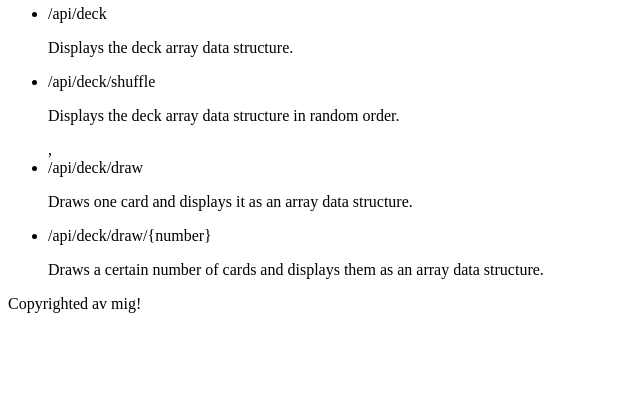
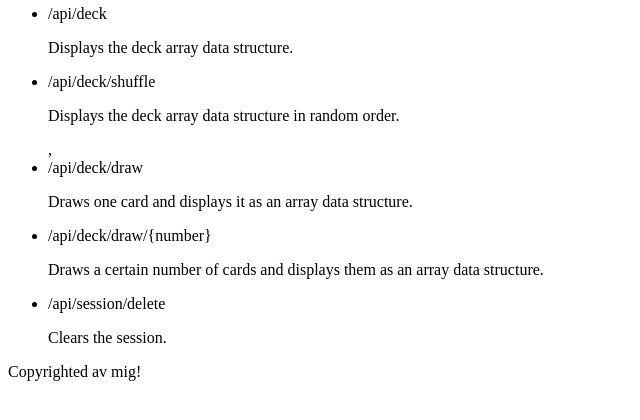
Before and after one commit to davidallert/mvc, a Symfony app: template templates/api.html.twig in a window 1280 px wide. Shown: the part 353-773 px from the top of the page, without its empty margins (0-640 px from the left). Run offline with Twig, Linux system fonts and the light colour scheme; the template is opened without the code that fills it, so the values that code supplies are empty; some libraries are stand-ins or nearby versions.

Commit message:
Add api description for api/session/delete.

```diff
--- a/templates/api.html.twig
+++ b/templates/api.html.twig
@@ -17,6 +17,8 @@
         <p>Draws one card and displays it as an array data structure.</p>
         <li>/api/deck/draw/{number}</li>
         <p>Draws a certain number of cards and displays them as an array data structure.</p>
+        <li>/api/session/delete</li>
+        <p>Clears the session.</p>
     </ul>
 
 {% endblock %}
```
